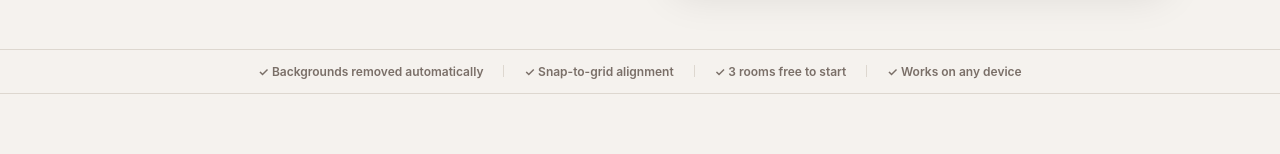
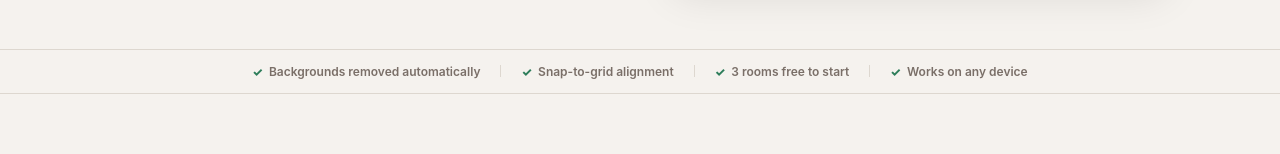
Before and after one commit to youjoro/ReDeco, a React (Vite) app: page / in a window 1280 px wide. Shown: the part 530-684 px from the top of the page. Built offline with nearby package versions, Linux system fonts and the light colour scheme; no server answers.

Commit message:
Add emerald accents to landing (checkmarks, steps, final CTA) and auth page (tab indicator, glow, success)

```diff
--- a/src/components/Auth/Auth.css
+++ b/src/components/Auth/Auth.css
@@ -27,7 +27,7 @@
   left: -10%;
   width: 380px;
   height: 380px;
-  background: radial-gradient(circle, var(--auth-glow-2) 0%, transparent 70%);
+  background: radial-gradient(circle, rgba(45,125,90,0.10) 0%, transparent 70%);
   pointer-events: none;
 }
 
@@ -88,8 +88,9 @@
 }
 .auth-tab.active {
   background: var(--card-bg);
-  color: var(--text);
+  color: var(--accent-2);
   box-shadow: 0 1px 6px rgba(24,24,27,0.12);
+  border-bottom: 2px solid var(--accent-2);
 }
 
 .auth-fields { display: flex; flex-direction: column; gap: 12px; margin-bottom: 16px; }
@@ -113,7 +114,7 @@
   margin-bottom: 14px; display: flex; align-items: flex-start; gap: 8px;
 }
 .auth-alert.error   { background: var(--danger-bg); border: 1px solid #fac8c8; color: var(--danger); }
-.auth-alert.success { background: rgba(22,163,74,0.08); border: 1px solid rgba(22,163,74,0.25); color: var(--success); }
+.auth-alert.success { background: var(--accent-2-light); border: 1px solid rgba(45,125,90,0.30); color: var(--accent-2); }
 
 .auth-btn {
   width: 100%; padding: 12px 0;
--- a/src/components/Landing/Landing.css
+++ b/src/components/Landing/Landing.css
@@ -253,6 +253,13 @@
   color: var(--text-sub);
 }
 
+.landing__check {
+  font-style: normal;
+  font-weight: 800;
+  color: var(--accent-2);
+  margin-right: 3px;
+}
+
 .landing__proof-sep {
   display: inline-block;
   width: 1px;
@@ -343,8 +350,8 @@
   width: 38px;
   height: 38px;
   border-radius: 50%;
-  background: var(--accent-light);
-  color: var(--accent);
+  background: var(--accent-2-light);
+  color: var(--accent-2);
   display: flex;
   align-items: center;
   justify-content: center;
@@ -385,7 +392,7 @@
 .landing__final {
   text-align: center;
   padding: 72px 32px 80px;
-  background: var(--accent-light);
+  background: var(--accent-2-light);
   border-top: 1px solid var(--border);
 }
 
--- a/src/components/Landing/Landing.jsx
+++ b/src/components/Landing/Landing.jsx
@@ -121,13 +121,13 @@ export default function Landing({ onGetStarted, onLogin }) {
 
       {/* ── Social proof strip ── */}
       <div className="landing__proof">
-        <span>✓ Backgrounds removed automatically</span>
+        <span><em className="landing__check">✓</em> Backgrounds removed automatically</span>
         <span className="landing__proof-sep" />
-        <span>✓ Snap-to-grid alignment</span>
+        <span><em className="landing__check">✓</em> Snap-to-grid alignment</span>
         <span className="landing__proof-sep" />
-        <span>✓ 3 rooms free to start</span>
+        <span><em className="landing__check">✓</em> 3 rooms free to start</span>
         <span className="landing__proof-sep" />
-        <span>✓ Works on any device</span>
+        <span><em className="landing__check">✓</em> Works on any device</span>
       </div>
 
       {/* ── Features ── */}
```
